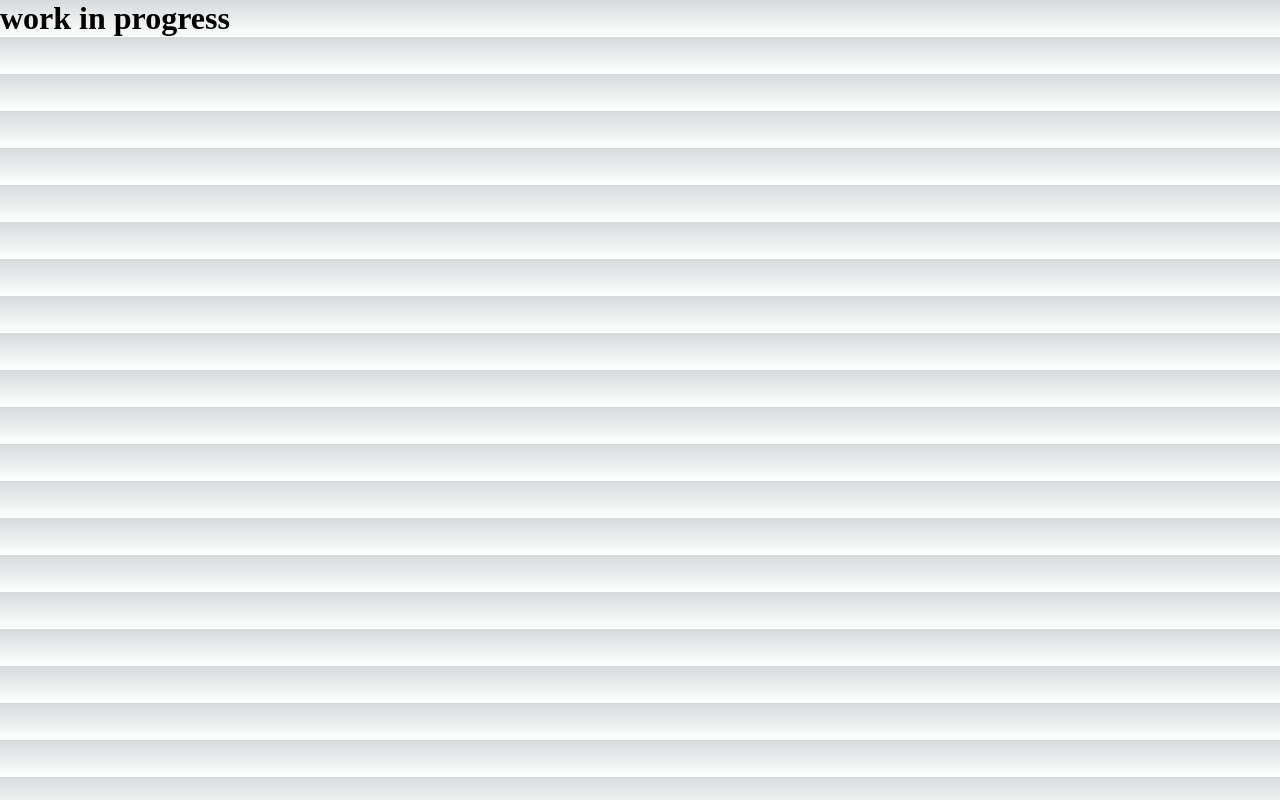
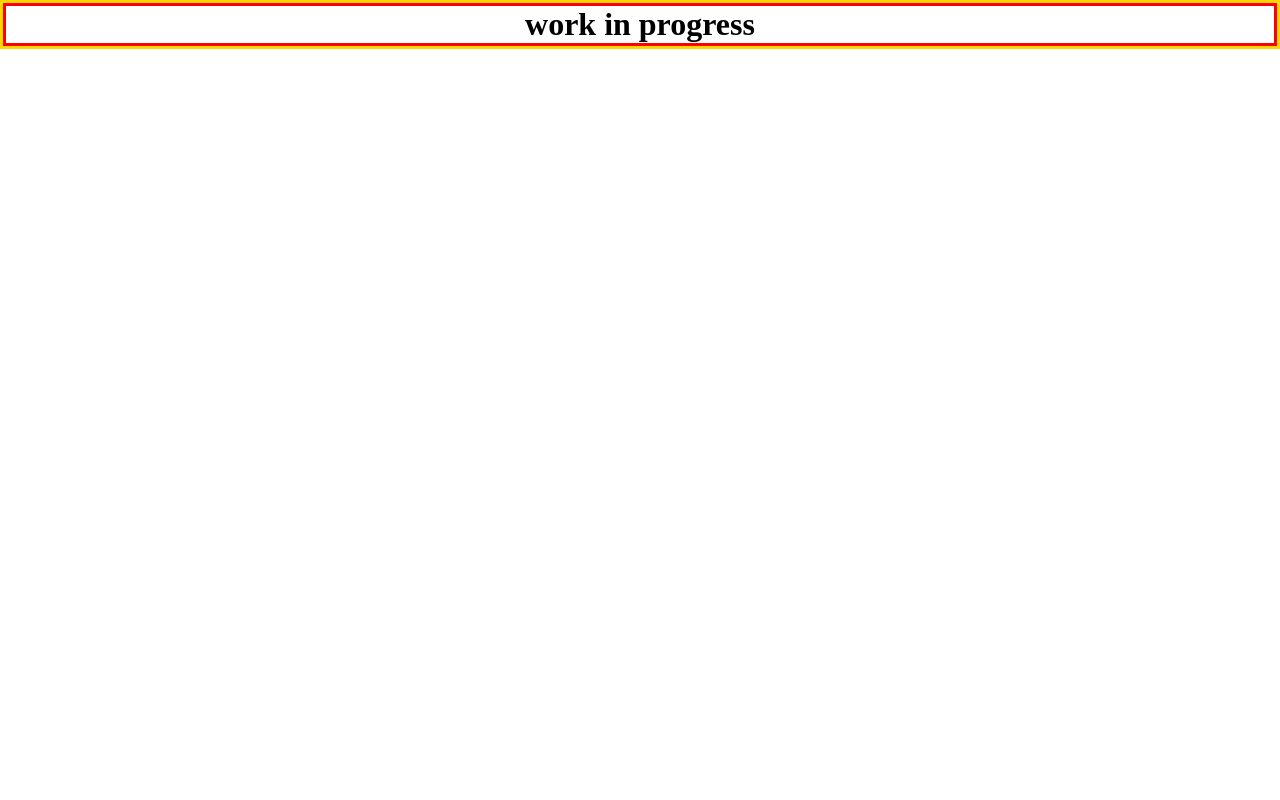
Before and after one commit to Long-HaHoang/website-shenlong, a Next.js app: page / in a window 1280 px wide. Built offline with nearby package versions, Linux system fonts and the light colour scheme.

Commit message:
remove boilerplate styles

```diff
--- a/src/styles/globals.css
+++ b/src/styles/globals.css
@@ -1,75 +1,14 @@
 :root {
   --max-width: 1100px;
   --border-radius: 12px;
-  --font-mono: ui-monospace, Menlo, Monaco, 'Cascadia Mono', 'Segoe UI Mono',
-    'Roboto Mono', 'Oxygen Mono', 'Ubuntu Monospace', 'Source Code Pro',
-    'Fira Mono', 'Droid Sans Mono', 'Courier New', monospace;
-
   --foreground-rgb: 0, 0, 0;
-  --background-start-rgb: 214, 219, 220;
-  --background-end-rgb: 255, 255, 255;
-
-  --primary-glow: conic-gradient(
-    from 180deg at 50% 50%,
-    #16abff33 0deg,
-    #0885ff33 55deg,
-    #54d6ff33 120deg,
-    #0071ff33 160deg,
-    transparent 360deg
-  );
-  --secondary-glow: radial-gradient(
-    rgba(255, 255, 255, 1),
-    rgba(255, 255, 255, 0)
-  );
-
-  --tile-start-rgb: 239, 245, 249;
-  --tile-end-rgb: 228, 232, 233;
-  --tile-border: conic-gradient(
-    #00000080,
-    #00000040,
-    #00000030,
-    #00000020,
-    #00000010,
-    #00000010,
-    #00000080
-  );
-
-  --callout-rgb: 238, 240, 241;
-  --callout-border-rgb: 172, 175, 176;
-  --card-rgb: 180, 185, 188;
-  --card-border-rgb: 131, 134, 135;
+  --background-rgb: 255, 255, 255;
 }
 
 @media (prefers-color-scheme: dark) {
   :root {
     --foreground-rgb: 255, 255, 255;
-    --background-start-rgb: 0, 0, 0;
-    --background-end-rgb: 0, 0, 0;
-
-    --primary-glow: radial-gradient(rgba(1, 65, 255, 0.4), rgba(1, 65, 255, 0));
-    --secondary-glow: linear-gradient(
-      to bottom right,
-      rgba(1, 65, 255, 0),
-      rgba(1, 65, 255, 0),
-      rgba(1, 65, 255, 0.3)
-    );
-
-    --tile-start-rgb: 2, 13, 46;
-    --tile-end-rgb: 2, 5, 19;
-    --tile-border: conic-gradient(
-      #ffffff80,
-      #ffffff40,
-      #ffffff30,
-      #ffffff20,
-      #ffffff10,
-      #ffffff10,
-      #ffffff80
-    );
-
-    --callout-rgb: 20, 20, 20;
-    --callout-border-rgb: 108, 108, 108;
-    --card-rgb: 100, 100, 100;
-    --card-border-rgb: 200, 200, 200;
+    --background-rgb: 0, 0, 0;
   }
 }
 
@@ -87,12 +26,11 @@ body {
 
 body {
   color: rgb(var(--foreground-rgb));
-  background: linear-gradient(
-      to bottom,
-      transparent,
-      rgb(var(--background-end-rgb))
-    )
-    rgb(var(--background-start-rgb));
+  background: rgb(var(--background-rgb));
+  border: solid gold;
+  display: flex;
+  flex-direction: column;
+  align-content: center;
 }
 
 a {
@@ -100,6 +38,11 @@ a {
   text-decoration: none;
 }
 
+h1 {
+  border: solid red;
+  text-align: center;
+}
+
 @media (prefers-color-scheme: dark) {
   html {
     color-scheme: dark;
```
